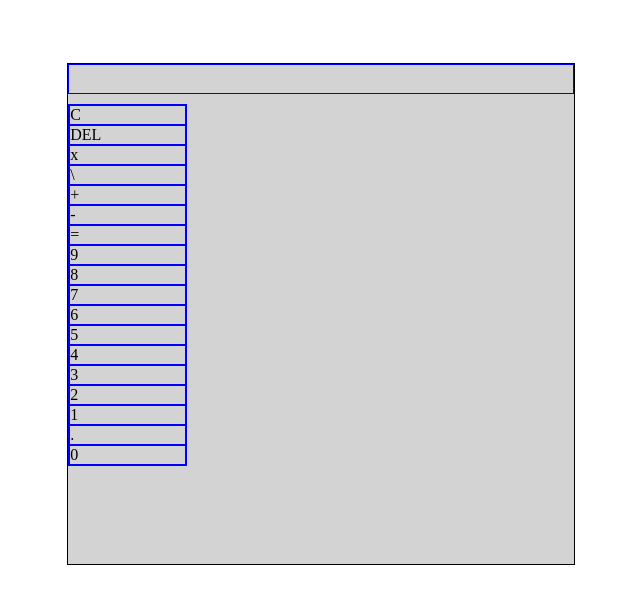
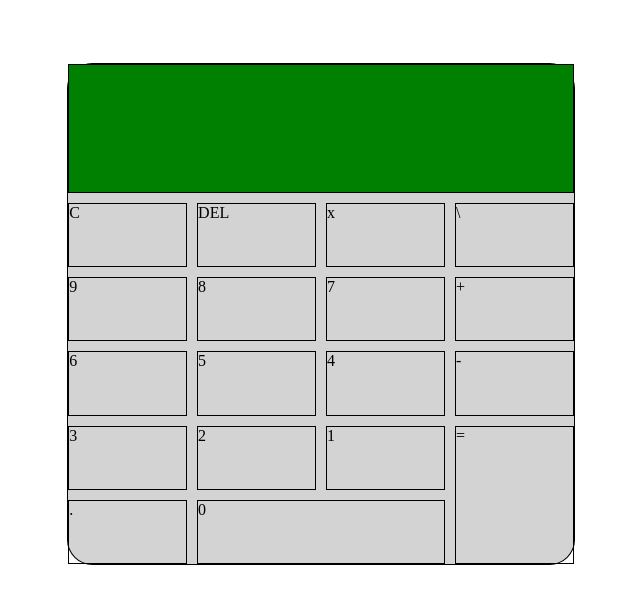
Before and after one commit to moderndayNeo/calculator, a plain HTML site: page index.html in a window 1280 px wide. Shown: the whole page, without its empty margins (319-959 px from the left). Drawn offline with Linux system fonts and the light colour scheme.

Commit message:
Applied grid-areas to buttons

```diff
--- a/index.html
+++ b/index.html
@@ -6,11 +6,9 @@
 </head>
 <body>
     <div id='container'>
-        <div id='display'></div>
-       <!-- <div id='onOffButton'></div> -->
-        <div class='buttons'>
+            <div id='display'></div>
             <div id='clear'>C</div>
-            <div id='deleteButton'>DEL</div>
+            <div id='delete'>DEL</div>
             <div id='multiply'>x</div>
             <div id='divide'>\</div>
             <div id='add'>+</div>
@@ -28,8 +26,6 @@
             <div id='one'>1</div>
             <div id='decimal'>.</div>
             <div id='zero'>0</div>
-        </div> <!-- End of buttons -->
-
     </div> <!-- End of container -->
 
 
--- a/styles.css
+++ b/styles.css
@@ -1,5 +1,6 @@
 #container {
     width: 40%;
+    border-radius: 5%;
     height: 500px;
     border: thin black solid;
     margin: 5% auto;
@@ -11,22 +12,20 @@
 }
 
 #container div {
-    border: thin blue solid;
+    border: thin black solid;
 }
 
 #display {
     grid-area: 1/1/2/5;
+    background-color: green;
 }
 
-#buttons {
-    grid-area: 2/1/7/5;
-}
 
 #clear {
     grid-area: 2/1/3/2;
 }
 
-.delete {
+#delete {
     grid-area: 2/2/3/3;
 }
 
@@ -37,3 +36,19 @@
 #divide {
     grid-area: 2/4/3/5;
 }
+
+#add {
+    grid-area: 3/4/4/4;
+}
+
+#subtract {
+    grid-area: 4/4/5/5;
+}
+
+#equals {
+    grid-area: 5/4/7/5;
+}
+
+#zero {
+    grid-area: 6/2/7/4;
+}
```
